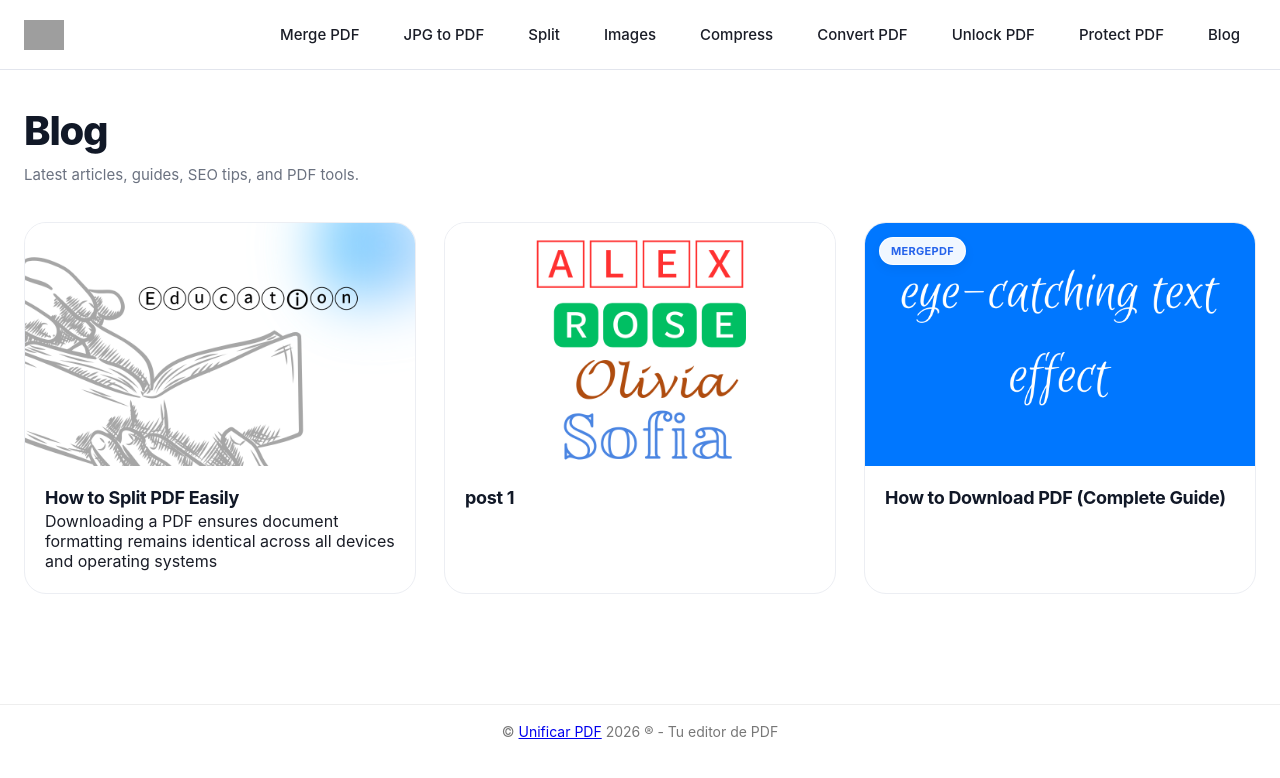
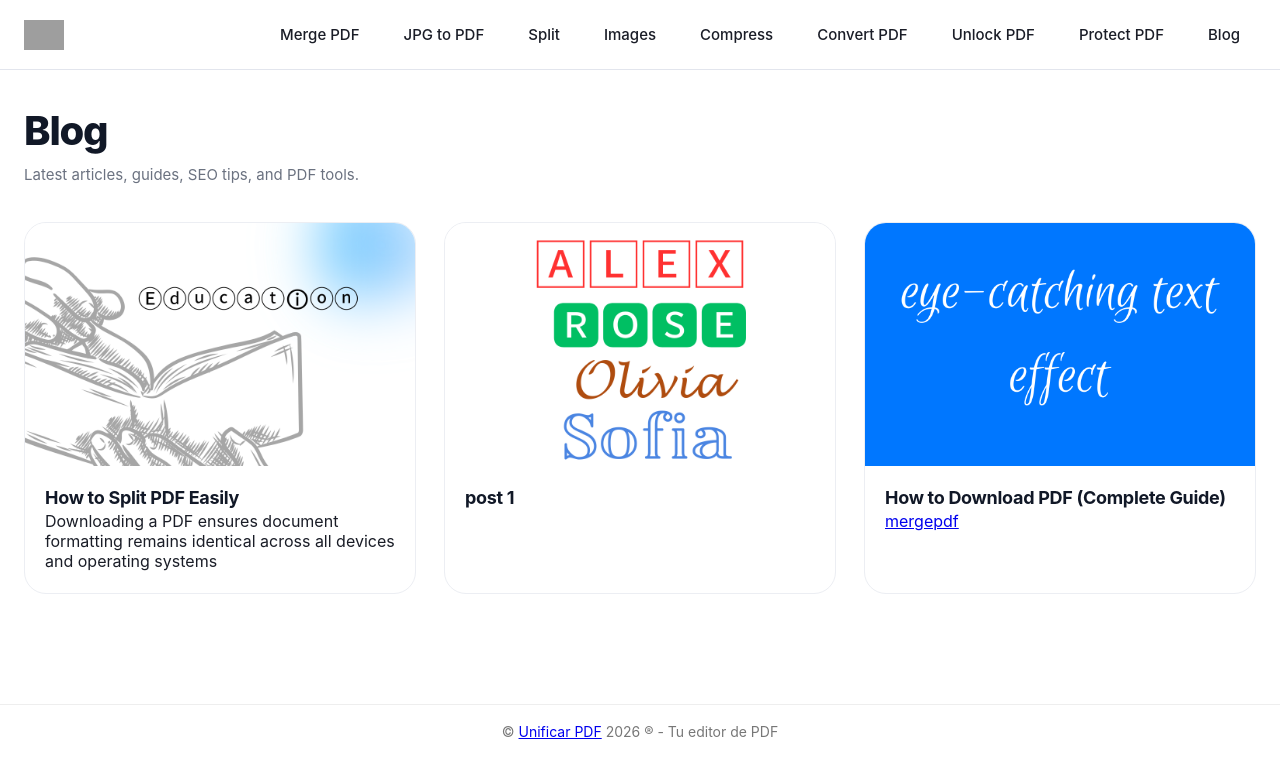
Before and after one commit to rforrupesh/pdf, a Jekyll site: the page built from blog/index.html, in a window 1280 px wide. Shown: the top 778 px of the page. Built offline with Jekyll 4.4.1, drawn with Linux system fonts in a browser that asks for light colours; grey boxes are pictures that could not be loaded.

Commit message:
Update index.html

```diff
--- a/blog/index.html
+++ b/blog/index.html
@@ -16,6 +16,8 @@ title: Blog
 
       <article class="blogpage-card">
 
+        <!-- IMAGE -->
+
         <a href="{{ post.url | relative_url }}" class="blogpage-thumb">
 
           <img
@@ -23,13 +25,9 @@ title: Blog
             alt="{{ post.title }}"
             loading="lazy">
 
-          {% if post.category %}
-          <span class="blogpage-category">
-            {{ post.category }}
-          </span>
-          {% endif %}
+        </a>
 
-        </a>
+        <!-- CONTENT -->
 
         <div class="blogpage-content">
 
@@ -38,6 +36,20 @@ title: Blog
               {{ post.title }}
             </a>
           </h2>
+
+          <!-- CATEGORY -->
+
+          {% if post.category %}
+          <a
+            href="{{ '/category/' | append: post.category | append: '/' | relative_url }}"
+            class="blogpage-category-link">
+
+            {{ post.category }}
+
+          </a>
+          {% endif %}
+
+          <!-- DESCRIPTION -->
 
           {% if post.description %}
           <p>
```
